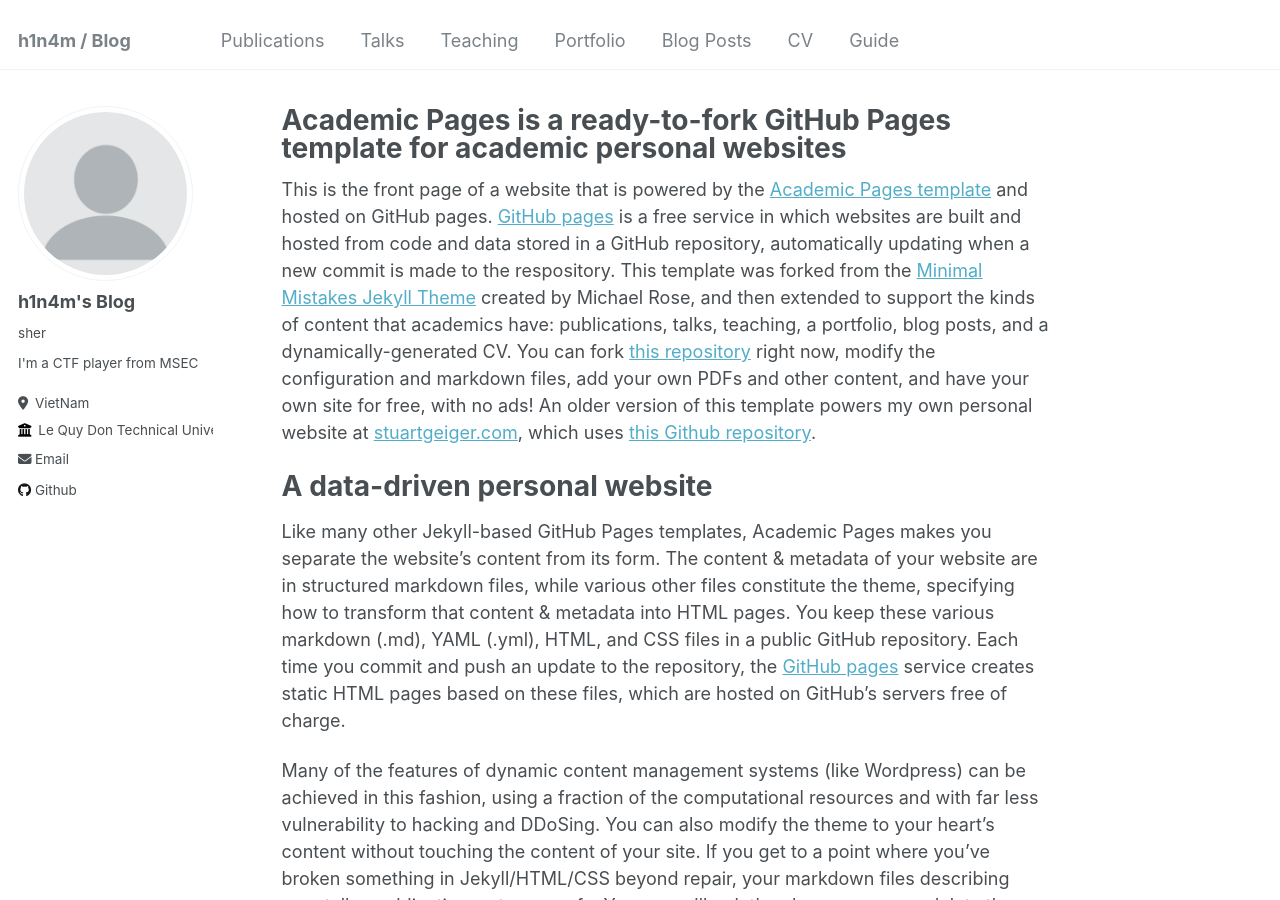
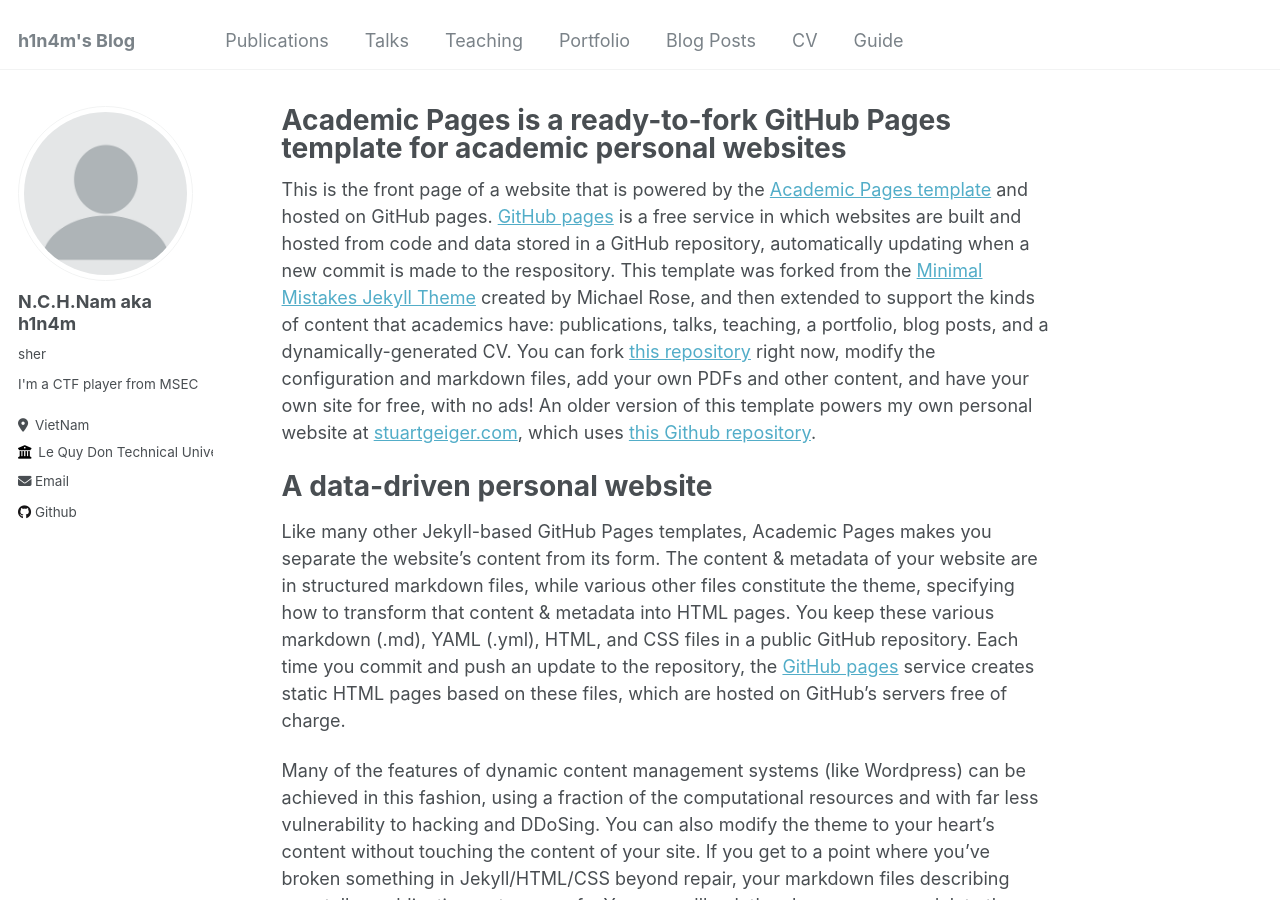
Before and after one commit to h1n4mx0/h1n4mx0.github.io, a Jekyll site: the page built from _pages/about.md, in a window 1280 px wide and 900 px high. Built offline with Jekyll 4.4.1, drawn with Linux system fonts in a browser that asks for light colours; some of the changed lines change nothing that is shown.

Commit message:
change name

```diff
--- a/_config.yml
+++ b/_config.yml
@@ -8,12 +8,12 @@
 
 # Basic Site Settings
 locale                   : "vi-VI"
-title                    : "h1n4m / Blog"
+title                    : "h1n4m's Blog"
 title_separator          : "-"
 name                     : &name "h1n4m"
 description              : &description "personal description"
 url                      : https://NguyenCongHaiNam.github.io # the base hostname & protocol for your site e.g. "https://mmistakes.github.io"
-baseurl                  : "" # the subpath of your site, e.g. "/blog"
+baseurl                  : "/cv" # the subpath of your site, e.g. "/blog"
 repository               : "NguyenCongHaiNam/NguyenCongHaiNam.github.io"
 
 # Site Author - The following control what appear as part of the author content on the side bar.
@@ -22,7 +22,7 @@ repository               : "NguyenCongHaiNam/NguyenCongHaiNam.github.io"
 author:
   # Biographic information
   avatar           : "profile.png"
-  name             : "h1n4m's Blog"
+  name             : "N.C.H.Nam aka h1n4m"
   pronouns         : "sher"
   bio              : "I'm a CTF player from MSEC"
   location         : "VietNam"
```
